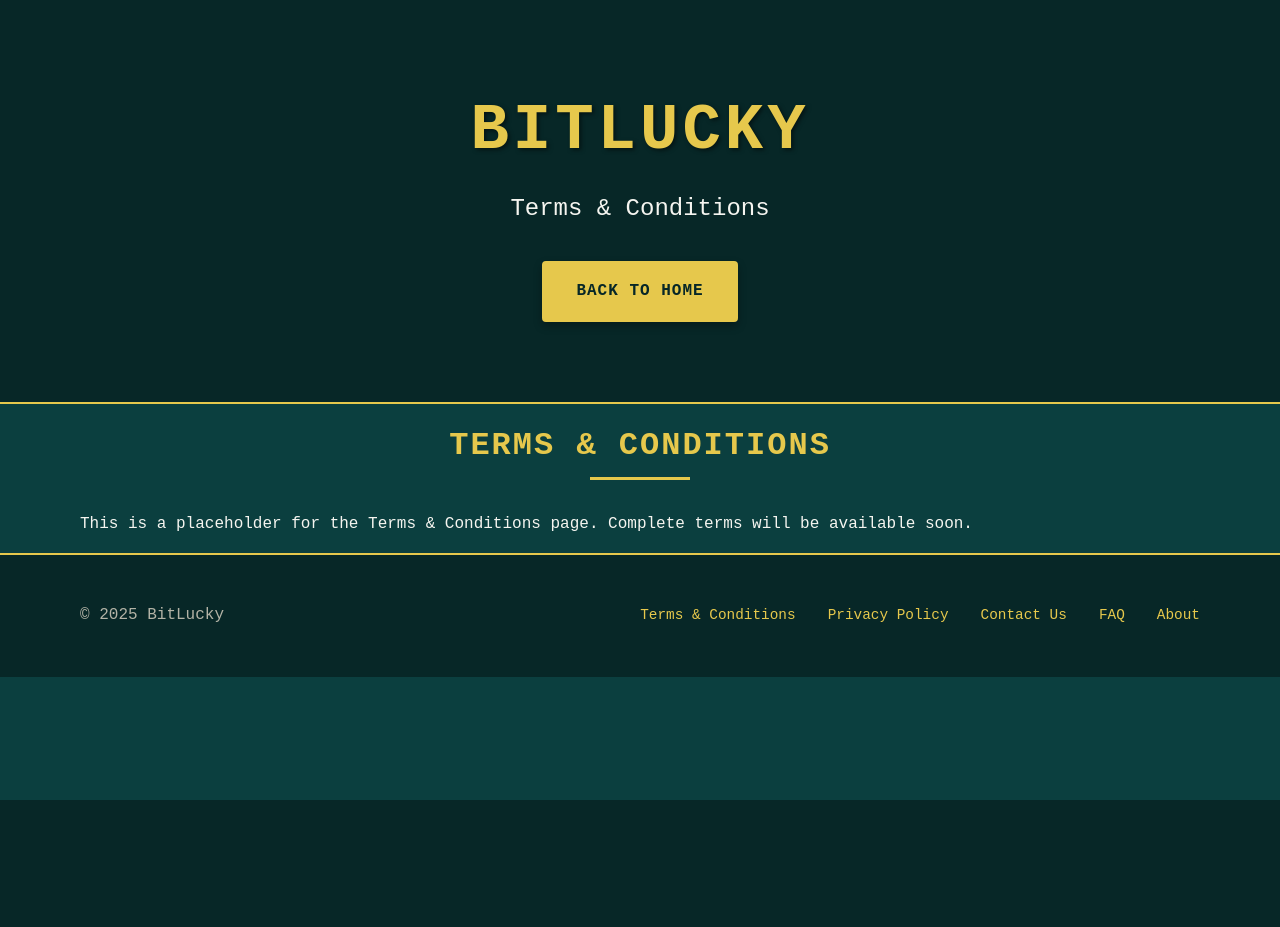
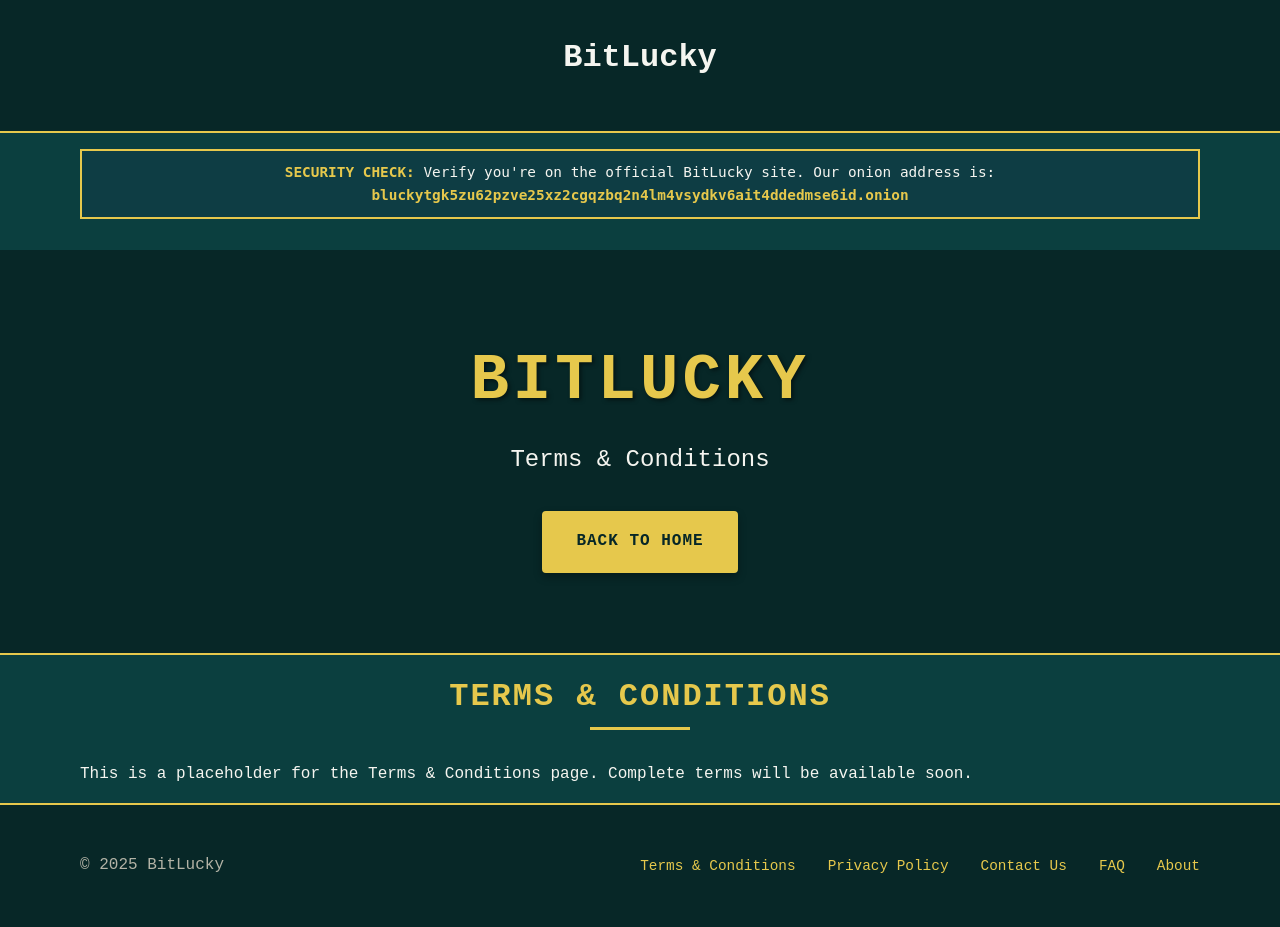
Before and after one commit to ifilmahd/nolad, a Flask app: page /terms in a window 1280 px wide. Before the commit the page ends 800 px from the top, so only its background shows below. Run offline with Flask 3, Linux system fonts and the light colour scheme.

Commit message:
Add header with logo and onion address verification to privacy and terms pages.
Replit-Commit-Author: Agent
Replit-Commit-Session-Id: fbac3dab-fa00-4edd-9481-71b2d3dea151
Replit-Commit-Screenshot-Url: https://storage.googleapis.com/screenshot-production-us-central1/dc6b95d1-2ab9-4921-be80-ff4458fd6ce2/3191cbb6-2473-467d-ae51-1cff1c6e2982.jpg

```diff
--- a/templates/terms.html
+++ b/templates/terms.html
@@ -7,6 +7,22 @@
     <link rel="stylesheet" href="{{ url_for('static', filename='css/styles.css') }}">
 </head>
 <body>
+    <!-- Logo -->
+    <div class="logo-header">
+        <div class="container">
+            <div class="logo">
+                <h1>BitLucky</h1>
+            </div>
+        </div>
+    </div>
+
+    <!-- Onion Verification -->
+    <div class="container">
+        <div class="onion-verify">
+            <strong>SECURITY CHECK:</strong> Verify you're on the official BitLucky site. Our onion address is: <strong>bluckytgk5zu62pzve25xz2cgqzbq2n4lm4vsydkv6ait4ddedmse6id.onion</strong>
+        </div>
+    </div>
+
     <!-- Hero Section -->
     <header class="hero">
         <div class="container">
```
Also changed, not shown: templates/privacy.html (+16 -0 lines).
